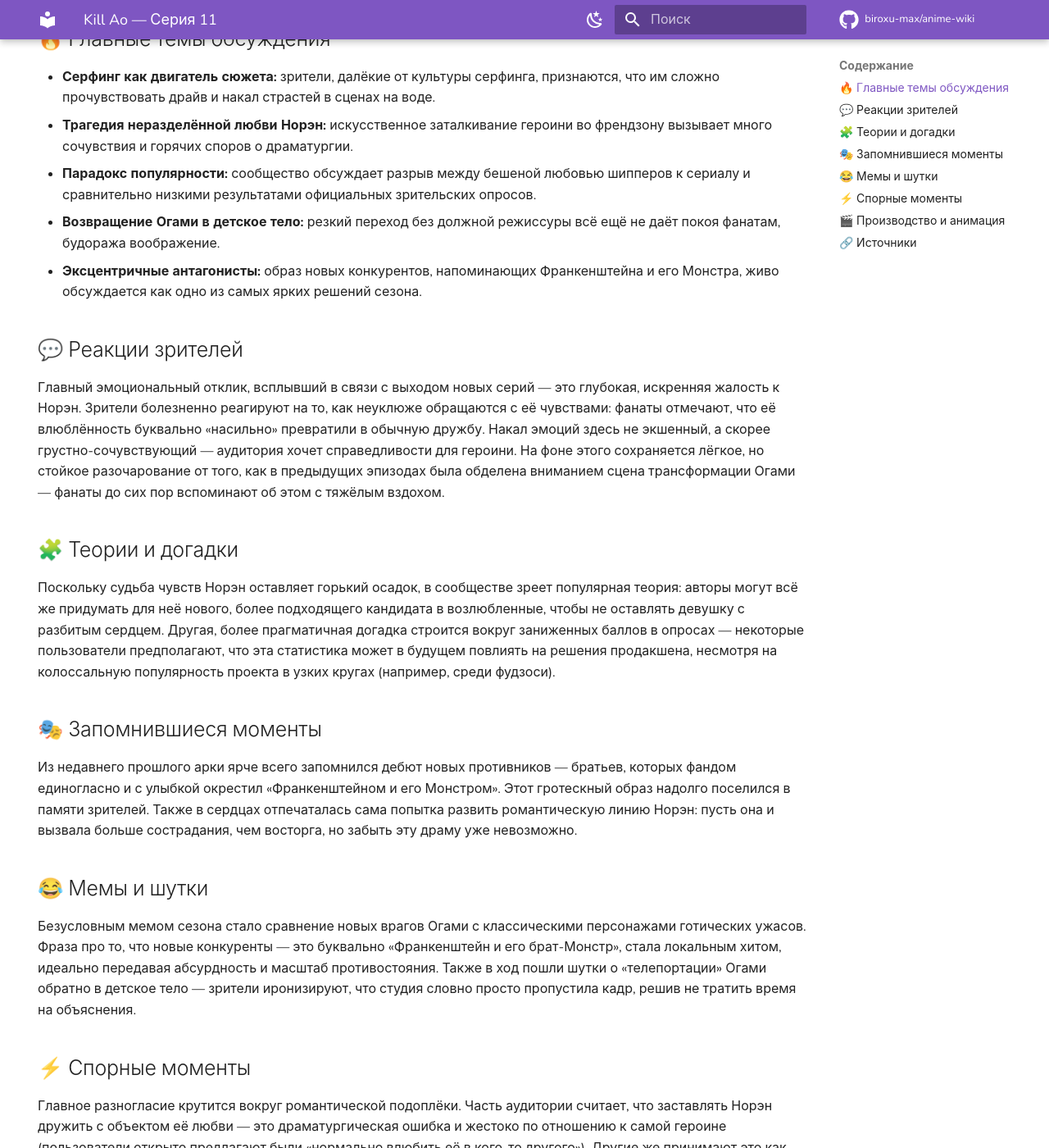
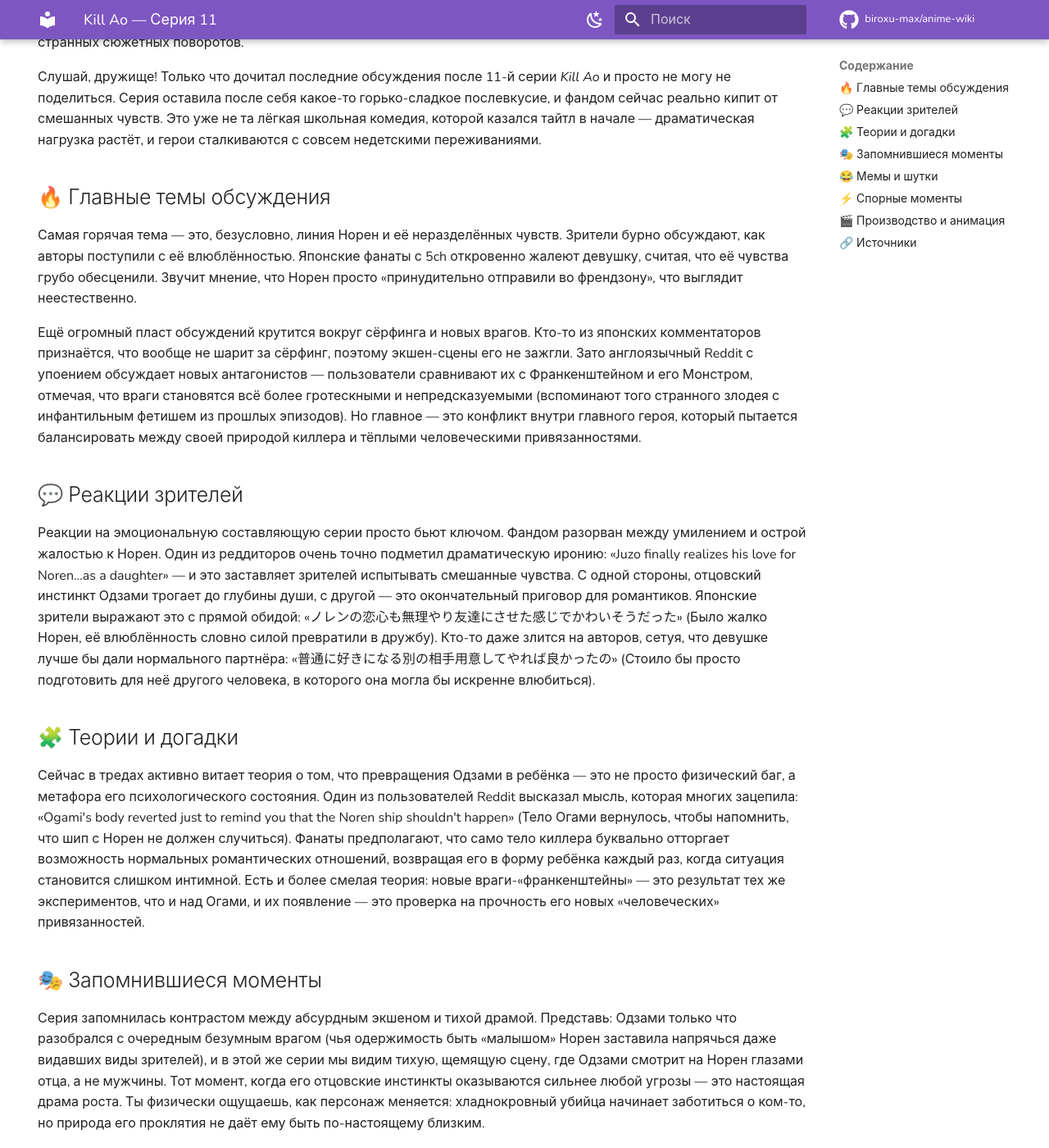
Before and after one commit to biroxu-max/anime-wiki, an MkDocs documentation site: the page built from docs/anime/kill-ao/ep-11.md, in a window 1280 px wide and 1400 px high, scrolled down 414 px. Shown: the whole window at 82% size. Built offline with MkDocs 1.6.1 and Material for MkDocs 9.7.7, drawn with Linux system fonts in a browser that asks for light colours; comment, search, counter and statistics services are not loaded; some of the changed text lies outside the part shown.

Commit message:
chore(wiki): +kill-ao ep11

```diff
--- a/docs/anime/kill-ao/ep-11.md
+++ b/docs/anime/kill-ao/ep-11.md
@@ -17,39 +17,43 @@ hide:
 
 ---
 
+😐🔥 Фандом разделился: одни искренне сочувствуют Норен и топят за драму, другие устали от рваного ритма и странных сюжетных поворотов.
+
+Слушай, дружище! Только что дочитал последние обсуждения после 11-й серии *Kill Ao* и просто не могу не поделиться. Серия оставила после себя какое-то горько-сладкое послевкусие, и фандом сейчас реально кипит от смешанных чувств. Это уже не та лёгкая школьная комедия, которой казался тайтл в начале — драматическая нагрузка растёт, и герои сталкиваются с совсем недетскими переживаниями.
+
 ## 🔥 Главные темы обсуждения
-- **Серфинг как двигатель сюжета:** зрители, далёкие от культуры серфинга, признаются, что им сложно прочувствовать драйв и накал страстей в сценах на воде.
-- **Трагедия неразделённой любви Норэн:** искусственное заталкивание героини во френдзону вызывает много сочувствия и горячих споров о драматургии.
-- **Парадокс популярности:** сообщество обсуждает разрыв между бешеной любовью шипперов к сериалу и сравнительно низкими результатами официальных зрительских опросов.
-- **Возвращение Огами в детское тело:** резкий переход без должной режиссуры всё ещё не даёт покоя фанатам, будоража воображение.
-- **Эксцентричные антагонисты:** образ новых конкурентов, напоминающих Франкенштейна и его Монстра, живо обсуждается как одно из самых ярких решений сезона.
+Самая горячая тема — это, безусловно, линия Норен и её неразделённых чувств. Зрители бурно обсуждают, как авторы поступили с её влюблённостью. Японские фанаты с 5ch откровенно жалеют девушку, считая, что её чувства грубо обесценили. Звучит мнение, что Норен просто «принудительно отправили во френдзону», что выглядит неестественно.
+
+Ещё огромный пласт обсуждений крутится вокруг сёрфинга и новых врагов. Кто-то из японских комментаторов признаётся, что вообще не шарит за сёрфинг, поэтому экшен-сцены его не зажгли. Зато англоязычный Reddit с упоением обсуждает новых антагонистов — пользователи сравнивают их с Франкенштейном и его Монстром, отмечая, что враги становятся всё более гротескными и непредсказуемыми (вспоминают того странного злодея с инфантильным фетишем из прошлых эпизодов). Но главное — это конфликт внутри главного героя, который пытается балансировать между своей природой киллера и тёплыми человеческими привязанностями.
 
 ## 💬 Реакции зрителей
-Главный эмоциональный отклик, всплывший в связи с выходом новых серий — это глубокая, искренняя жалость к Норэн. Зрители болезненно реагируют на то, как неуклюже обращаются с её чувствами: фанаты отмечают, что её влюблённость буквально «насильно» превратили в обычную дружбу. Накал эмоций здесь не экшенный, а скорее грустно-сочувствующий — аудитория хочет справедливости для героини. На фоне этого сохраняется лёгкое, но стойкое разочарование от того, как в предыдущих эпизодах была обделена вниманием сцена трансформации Огами — фанаты до сих пор вспоминают об этом с тяжёлым вздохом.
+Реакции на эмоциональную составляющую серии просто бьют ключом. Фандом разорван между умилением и острой жалостью к Норен. Один из реддиторов очень точно подметил драматическую иронию: «Juzo finally realizes his love for Noren...as a daughter» — и это заставляет зрителей испытывать смешанные чувства. С одной стороны, отцовский инстинкт Одзами трогает до глубины души, с другой — это окончательный приговор для романтиков. Японские зрители выражают это с прямой обидой: «ノレンの恋心も無理やり友達にさせた感じでかわいそうだった» (Было жалко Норен, её влюблённость словно силой превратили в дружбу). Кто-то даже злится на авторов, сетуя, что девушке лучше бы дали нормального партнёра: «普通に好きになる別の相手用意してやれば良かったの» (Стоило бы просто подготовить для неё другого человека, в которого она могла бы искренне влюбиться).
 
 ## 🧩 Теории и догадки
-Поскольку судьба чувств Норэн оставляет горький осадок, в сообществе зреет популярная теория: авторы могут всё же придумать для неё нового, более подходящего кандидата в возлюбленные, чтобы не оставлять девушку с разбитым сердцем. Другая, более прагматичная догадка строится вокруг заниженных баллов в опросах — некоторые пользователи предполагают, что эта статистика может в будущем повлиять на решения продакшена, несмотря на колоссальную популярность проекта в узких кругах (например, среди фудзоси).
+Сейчас в тредах активно витает теория о том, что превращения Одзами в ребёнка — это не просто физический баг, а метафора его психологического состояния. Один из пользователей Reddit высказал мысль, которая многих зацепила: «Ogami's body reverted just to remind you that the Noren ship shouldn't happen» (Тело Огами вернулось, чтобы напомнить, что шип с Норен не должен случиться). Фанаты предполагают, что само тело киллера буквально отторгает возможность нормальных романтических отношений, возвращая его в форму ребёнка каждый раз, когда ситуация становится слишком интимной. Есть и более смелая теория: новые враги-«франкенштейны» — это результат тех же экспериментов, что и над Огами, и их появление — это проверка на прочность его новых «человеческих» привязанностей.
 
 ## 🎭 Запомнившиеся моменты
-Из недавнего прошлого арки ярче всего запомнился дебют новых противников — братьев, которых фандом единогласно и с улыбкой окрестил «Франкенштейном и его Монстром». Этот гротескный образ надолго поселился в памяти зрителей. Также в сердцах отпечаталась сама попытка развить романтическую линию Норэн: пусть она и вызвала больше сострадания, чем восторга, но забыть эту драму уже невозможно.
+Серия запомнилась контрастом между абсурдным экшеном и тихой драмой. Представь: Одзами только что разобрался с очередным безумным врагом (чья одержимость быть «малышом» Норен заставила напрячься даже видавших виды зрителей), и в этой же серии мы видим тихую, щемящую сцену, где Одзами смотрит на Норен глазами отца, а не мужчины. Тот момент, когда его отцовские инстинкты оказываются сильнее любой угрозы — это настоящая драма роста. Ты физически ощущаешь, как персонаж меняется: хладнокровный убийца начинает заботиться о ком-то, но природа его проклятия не даёт ему быть по-настоящему близким.
 
 ## 😂 Мемы и шутки
-Безусловным мемом сезона стало сравнение новых врагов Огами с классическими персонажами готических ужасов. Фраза про то, что новые конкуренты — это буквально «Франкенштейн и его брат-Монстр», стала локальным хитом, идеально передавая абсурдность и масштаб противостояния. Также в ход пошли шутки о «телепортации» Огами обратно в детское тело — зрители иронизируют, что студия словно просто пропустила кадр, решив не тратить время на объяснения.
+Несмотря на драму, без юмора не обошлось. В комментариях родилась шутка про «мгновенный откат левелапа». Пользователи смеются над тем, как Одзами превращается во взрослого мужика ради экшена, а потом так же буднично, без всяких спецэффектов, сдувается обратно в ребёнка: «Ogami just went back to being a kid with no fanfare whatsoever, like they skipped a scene or something». Фандом шутит, что аниматоры просто пожалели бюджет на анимацию трансформации, поэтому герой «переключается как по щелчку». Ещё одна шутка живёт на фоне странных врагов: теперь каждый новый антагонист воспринимается как конкурс на звание самого weirdo (странного типа) года.
 
 ## ⚡ Спорные моменты
-Главное разногласие крутится вокруг романтической подоплёки. Часть аудитории считает, что заставлять Норэн дружить с объектом её любви — это драматургическая ошибка и жестоко по отношению к самой героине (пользователи открыто предлагают были «нормально влюбить её в кого-то другого»). Другие же принимают это как часть авторского видения. Кроме того, спорным остаётся выбор серфинга как центрального элемента: те, кто понимает спорт, оценивают эстетику, а те, кто далёк от досок и волн, откровенно скучают и не могут «загореться» серией.
+Главный раскол в сообществе вызвала именно скорость и подача сюжетных поворотов. Одна сторона в восторге от того, что тайтл не боится ломать ожидания и переводить комедийный тон в драму и странный боди-хоррор с врагами. Другая сторона разочарована рваным темпом. Тот же комментарий про «пропущенную сцену» трансформации отражает общую усталость части зрителей от того, что важные для атмосферы моменты срезаются ради экономии времени. Японский фандом, в свою очередь, спорит о том, не стала ли линия Норен «жертвой» сценария — многие считают, что её арку слили слишком поспешно, лишив зрителя полноценного катарсиса.
 
 ## 🎬 Производство и анимация
-Прямых дискуссий о качестве анимации именно одиннадцатого эпизода в текущих сводках пока немного — зрители всёцело поглощены судьбами героев и сюжетными парадоксами. Однако стоит отметить богатый актёрский состав, который продолжает удерживать атмосферу сериала на высоте: за этим миром стоят такие голоса, как Сёя Тиба (Отохиме), Сюитиро Умэда (Кадзума Риндо) и Такэо Оцука (Котацу Нэкота), чья работа не остаётся незамеченной преданными фанатами.
+Что касается производства, то зрители отмечают отличную работу сэйю — Шоя Тиба (Казума Риндо) и Такео Оцука (Тенма Тендо) выкладываются на все сто, передавая внутренний надрыв героев. Музыкальное сопровождение в драматических сценах с Норен подчеркнуло щемящее настроение серии. Однако в экшен-сценах (особенно на воде, где японцы отмечают «サーフィンをよく知らないし燃えられないな» — «не разбираюсь в сёрфинге, так что не завёлся») анимация местами кажется статичной, из-за чего динамика боёв немного проседает по сравнению с эмоциональными диалогами.
+
+В целом, серия заставила фандом плакать, спорить и смеяться одновременно. Очень любопытно, куда авторы поведут эту драму дальше — кажется, мы на пороге чего-то серьёзного!
 
 ## 🔗 Источники
 
 - [【藤巻忠俊】キルアオ page5 - 5ちゃんねる掲示板](https://itest.5ch.net/kizuna/test/read.cgi/wcomic/1703842018)
 - [【藤巻忠俊】キルアオ page8 - 5ちゃんねる掲示板](https://itest.5ch.net/kizuna/test/read.cgi/wcomic/1749205322)
+- [Kill Blue • Kill Ao](https://www.reddit.com/r/anime/comments/1t1rkbm/kill_blue_kill_ao_episode_4_discussion)
+- [Kill Blue • Kill Ao](https://www.reddit.com/r/anime/comments/1tli2mn/kill_blue_kill_ao_episode_7_discussion)
 - [Kill Blue • Kill Ao - Episode 10 discussion : r/anime - Reddit](https://www.reddit.com/r/anime/comments/1u4sh1m/kill_blue_kill_ao_episode_10_discussion)
-- [Kill Blue • Kill Ao - Episode 9 discussion : r/anime - Reddit](https://www.reddit.com/r/anime/comments/1tyitl8/kill_blue_kill_ao_episode_9_discussion)
-- [Kill Blue • Kill Ao - Episode 7 discussion : r/anime - Reddit](https://www.reddit.com/r/anime/comments/1tli2mn/kill_blue_kill_ao_episode_7_discussion)
-- [Kill Blue (TV) - Anime News Network](https://www.animenewsnetwork.com/encyclopedia/anime.php?id=37722)
+- [Kill Blue (TV) - Anime News Network:W](https://www.animenewsnetwork.com/encyclopedia/anime.php?id=37722)
 
 ---
 📺 [← Все серии](index.md) · [🏠 На главную](../../index.md)
```
Also changed, not shown: docs/anime/kill-ao/index.md (+2 -1 lines).
